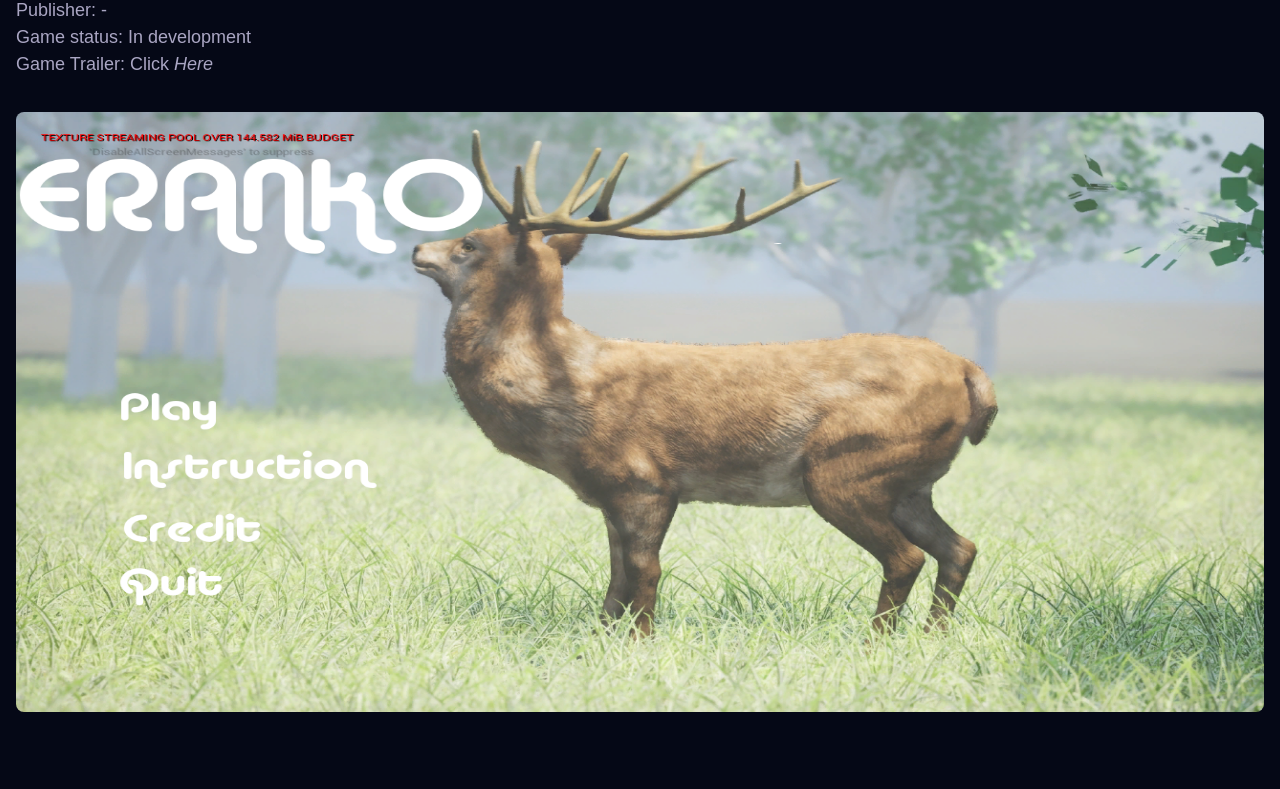
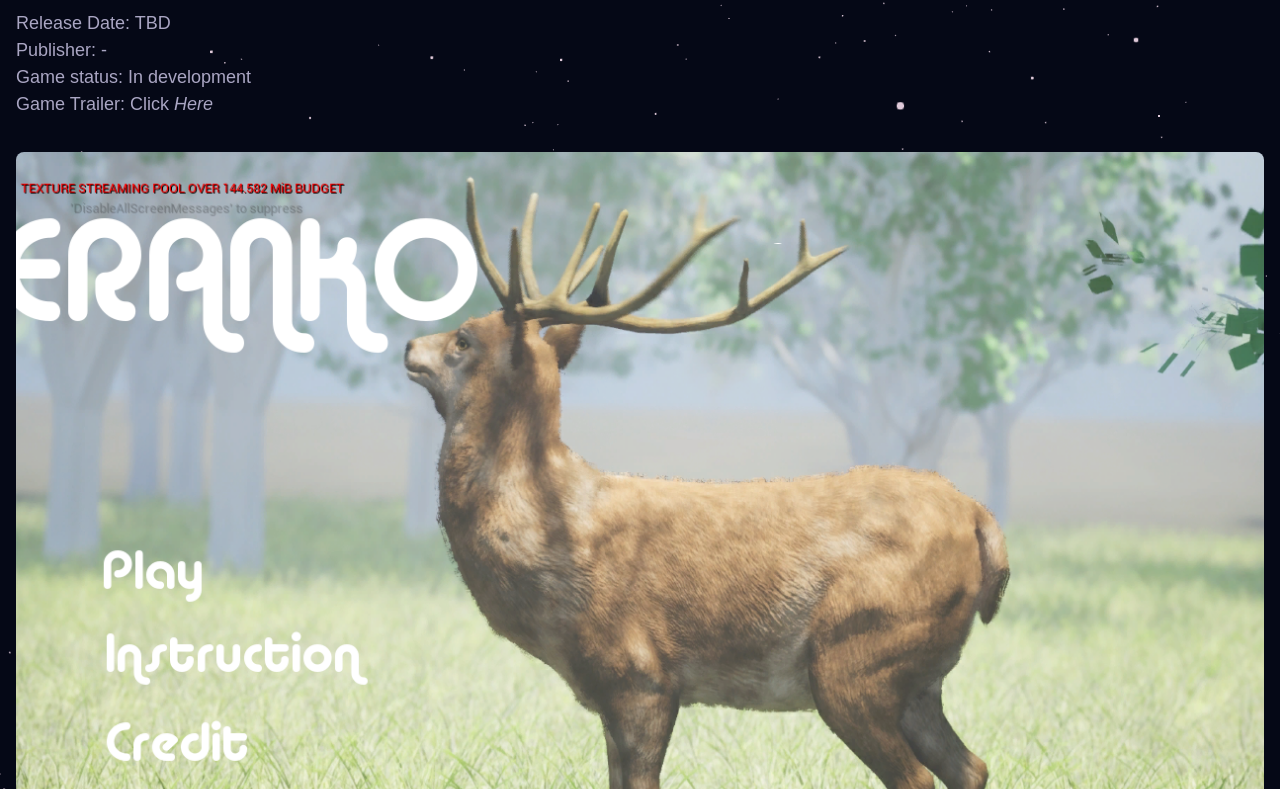
Before and after one commit to jefftrojan/aquilla-studio, a React (Vite) app: page /games in a window 1280 px wide. Shown: the part 591-1380 px from the top of the page. Built offline with nearby package versions, Linux system fonts and the light colour scheme; a web font is replaced by a local one.

Commit message:
fix: hero image margin and  padding |

```diff
--- a/src/App.jsx
+++ b/src/App.jsx
@@ -37,11 +37,7 @@ const App = () => {
       <PreLoader />
       <div className='relative z-0 bg-primary'>
           <Navbar />
-
-          <motion.div
-
-          className="container mx-auto p-4">
-          <div className="mt-10" />
+          <StarsCanvas />
 
 
 
@@ -51,7 +47,8 @@ const App = () => {
                   <Route path="/program" element={<motion.div> <Program /> </motion.div>} />
                   <Route path="/games" element={<motion.div> <Games /> </motion.div>} />
                 </Routes>
-          </motion.div>
+
+
         </div>
 
 
--- a/src/assets/index.js
+++ b/src/assets/index.js
@@ -15,6 +15,7 @@ import eranko from "./eranko-game.png";
 import simage1 from "./service-card-image-1.jpg";
 import simage2 from "./simage2.jpg";
 import simage3 from "./service-card-image-3.jpg";
+import girlheadset from "./girlheadset.jpg";
 
 export {
   logo,
@@ -32,6 +33,7 @@ export {
   aquila,
   adetola,
   cynthia,
-  jubril
+  jubril,
+  girlheadset,
 
 };
--- a/src/components/Games.jsx
+++ b/src/components/Games.jsx
@@ -61,6 +61,8 @@ const ProjectCard = ({
 const Games = () => {
   return (
     <>
+      <div className="container mx-auto p-4">
+        <div className="mt-20" />
       <motion.div variants={textVariant()}>
         <h2 className={`${styles.sectionHeadText}`}>Our Games.</h2>
       </motion.div>
@@ -102,8 +104,8 @@ const Games = () => {
         <img
         src={eranko}
   alt="image"
-  className="mx-auto mt-10 rounded-lg"
-  style={{width: "1500px", height: "600px"}}  />
+  className=" mt-10 rounded-lg sm:w-full lg:w-full lg:h-[850px] lg:object-cover lg:object-center lg:object-top "
+ />
 
       </div>
 
@@ -139,6 +141,7 @@ const Games = () => {
 </div>
 
 <hr className='my-20' />
+      </div>
 
 
 
--- a/src/components/Hero.jsx
+++ b/src/components/Hero.jsx
@@ -7,9 +7,12 @@ import Whoweare from "./Whoweare";
 const Hero = () => {
   return (
     <>
-    <section className="bg-hero-pattern bg-cover bg-no-repeat bg-center relative w-full h-screen mx-auto">
+
+
+
+    <section className=" bg-hero-pattern bg-cover bg-no-repeat bg-center relative w-full h-screen">
       <div
-        className={`absolute inset-0 top-[120px] md:top-[60px] max-w-7xl mx-auto px-4 sm:px-8 lg:px-16 ${styles.paddingX} flex flex-col justify-center items-center`}
+        className={`absolute inset-0 top-[120px] md:top-[60px] max-w-7xl mx-auto px-4 sm:px-8 lg:px-16 ${styles.Padding} flex flex-col justify-center items-center`}
       >
         <div className="text-white text-center">
           <div className="text-4xl sm:text-5xl md:text-6xl lg:text-7xl xl:text-8xl font-bold font-orbitron">
@@ -20,14 +23,19 @@ const Hero = () => {
         </div>
       </div>
 
+
     </section>
+    <div className="container mx-auto p-4">
 
+    <div className="mt-20" />
 
     <Whoweare />
 
     <div className="mt-20" />
 
     <OurServices />
+
+    </div>
 
 
 
--- a/src/components/OurServices.jsx
+++ b/src/components/OurServices.jsx
@@ -30,7 +30,7 @@ const ProjectCard = ({
           <img
             src={image}
             alt='project_image'
-            className='w-full h-full rounded-2xl'
+            className='w-full h-full rounded-2xl object-center object-cover'
           />
 
           <div className='absolute inset-0 flex justify-end m-3 card-img_hover'>
--- a/src/components/Program.jsx
+++ b/src/components/Program.jsx
@@ -2,21 +2,28 @@ import React, { useRef, useState } from "react";
 import ContactForm from "./ContactForm";
 import { motion } from "framer-motion";
 import emailjs from "@emailjs/browser";
-import { gd4tkid } from "../assets";
+import { gd4tkid, girlheadset } from "../assets";
 
 import { styles } from "../styles";
 import { SectionWrapper } from "../hoc";
 import { fadeIn, textVariant } from "../utils/motion";
 
+
+
+
 const Program = () => {
+
+
 
   return (
     <>
+      <div className="container mx-auto p-4">
+        <div className="mt-20" />
       <h3 className={styles.sectionHeadText}> Our Program</h3>
 
 <div className="mt-10 md:mt-20 lg:mt-32 flex flex-col md:flex-row-reverse xl:flex-row-reverse">
   <img
-          src={gd4tkid}
+    src={girlheadset}
     alt="image"
     className="rounded-lg mb-10 md:mb-0"
     style={{ width: "100%", maxWidth: "500px", height: "450px" }}
@@ -60,6 +67,9 @@ const Program = () => {
 
 </div>
 
+{/* What we do */}
+
+
 
 
 {/* what do we teach */}
@@ -101,8 +111,10 @@ const Program = () => {
 
 <hr className="my-10 md:my-20 lg:my-32" />
 
+      </div>
     </>
   );
 };
 
+
 export default Program;
--- a/src/components/Studio.jsx
+++ b/src/components/Studio.jsx
@@ -14,6 +14,8 @@ const Studio = () => {
     <>
 
 
+    <div className="container mx-auto p-4">
+      <div className="mt-20" />
     <motion.div variants={textVariant()}>
       <h2 className={styles.sectionHeadText}>Studio.</h2>
     </motion.div>
@@ -75,6 +77,7 @@ Aquila Studio is an independent video game studio dedicated to creating innovati
 {/* Meet the team */}
 <MeetTheTeam />
 <div className="mt-20" />
+    </div>
 
 
 
--- a/src/components/TeamMembers.jsx
+++ b/src/components/TeamMembers.jsx
@@ -6,7 +6,7 @@ const TeamMember = ({ name, role, image }) => (
     <img
       src={image}
       alt={`${name}'s headshot`}
-      className="w-full h-full mb-2 rounded-[38px] "
+      className="w-full h-full mb-2 rounded-[38px] object-cover object-center "
     />
     <h3 className="text-lg font-semibold">{name}</h3>
     <p className="text-sm text-white-600">{role}</p>
--- a/src/index.css
+++ b/src/index.css
@@ -16,6 +16,12 @@
   margin-top: -100px;
   padding-bottom: 100px;
   display: block;
+}
+
+img {
+  max-width: 100%;
+  height: auto;
+
 }
 
 
```
Lines whose indentation alone changed are shown as unchanged.
